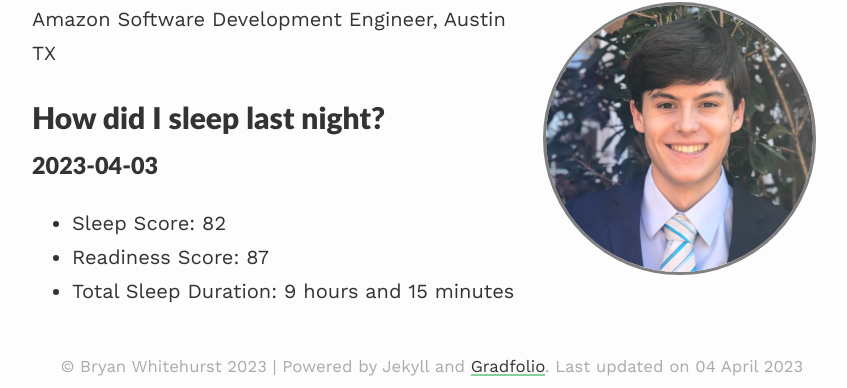
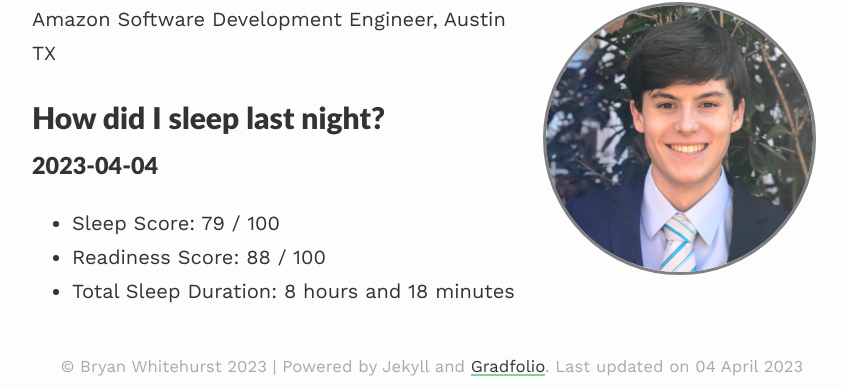
Before and after one commit to BryanWhitehurst/bryanwhitehurst.github.io, a Jekyll site: the page built from index.md, in a window 1280 px wide. Shown: the part 190-578 px from the top of the page, without its empty margins (208-1055 px from the left). Built offline with Jekyll 4.4.1, drawn with Linux system fonts in a browser that asks for light colours; nearby versions of some CDN libraries.

Commit message:
daily oura update

```diff
--- a/index.md
+++ b/index.md
@@ -10,7 +10,7 @@ published: true
 Amazon Software Development Engineer, Austin TX
 
 # How did I sleep last night?
-### 2023-04-03
-- Sleep Score: 82
-- Readiness Score: 87
-- Total Sleep Duration: 9 hours and 15 minutes
+### 2023-04-04
+- Sleep Score: 79 / 100
+- Readiness Score: 88 / 100
+- Total Sleep Duration: 8 hours and 18 minutes
```
